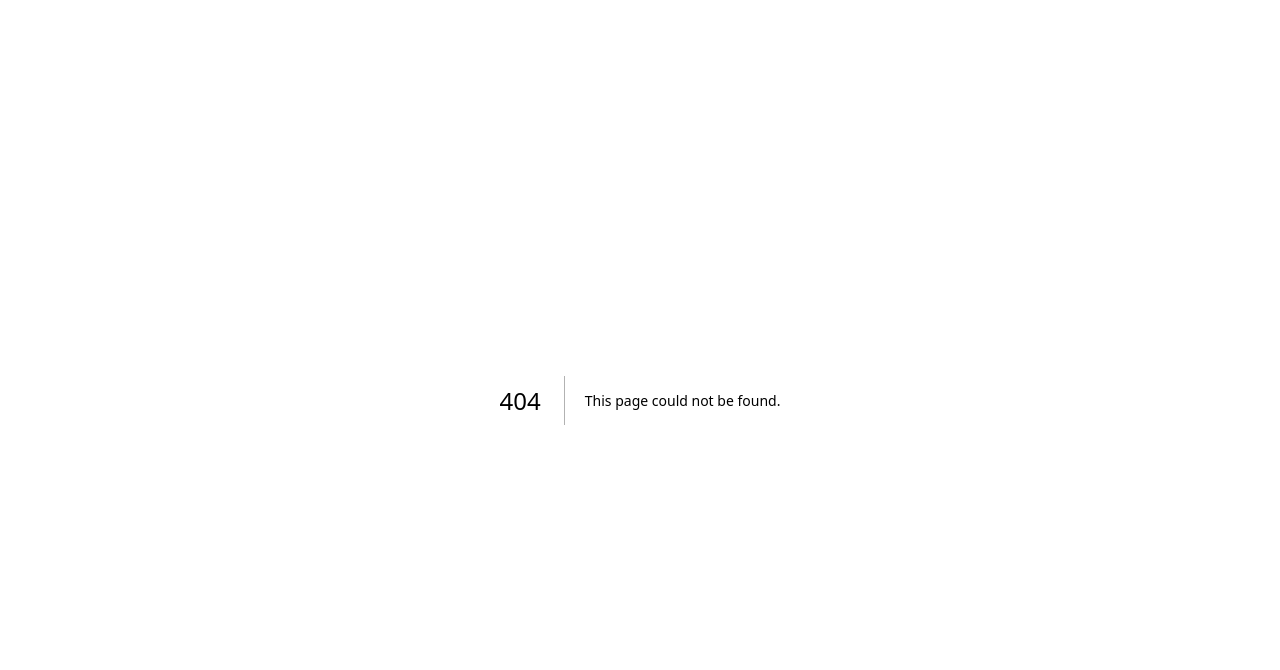
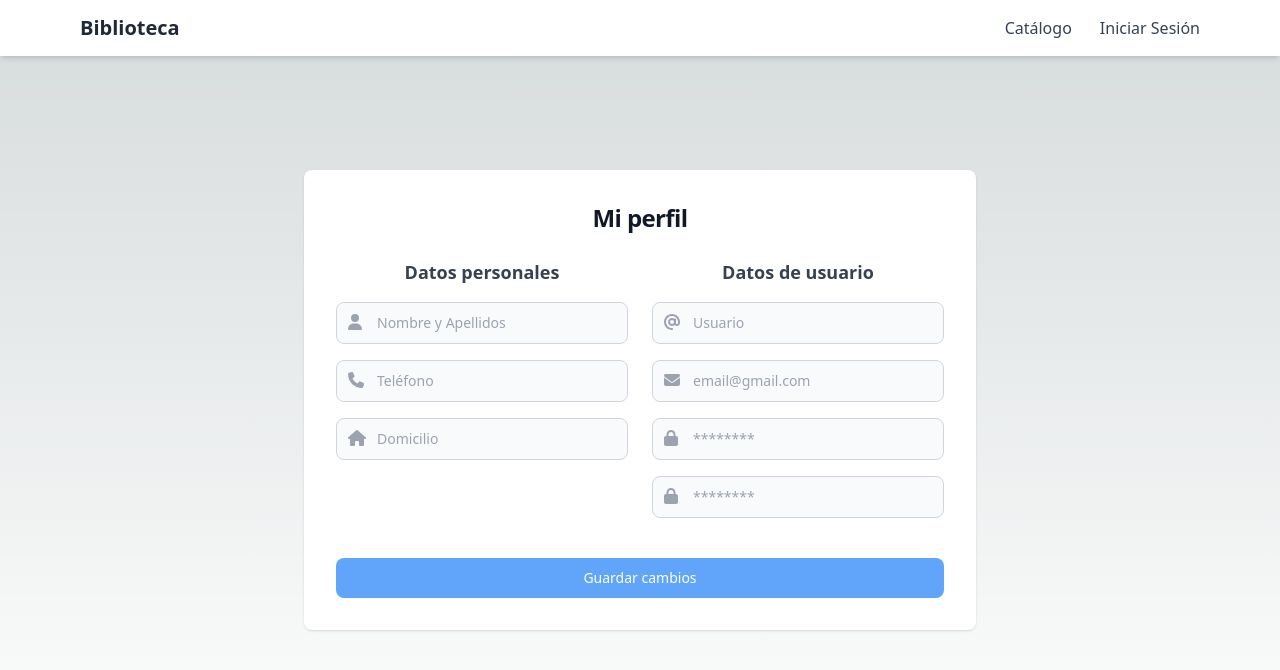
Before and after one commit to MiguelLabrada/biblio_next, a Next.js app: page /miperfil in a window 1280 px wide. Before the commit this address had no page. Shown: the top 670 px of the page. Built offline with nearby package versions, Linux system fonts and the light colour scheme; no server answers.

Commit message:
feat: my profile

```diff
--- a/app/header.js
+++ b/app/header.js
@@ -21,12 +21,17 @@ export default function Header() {
           <Link href="/" className="text-gray-700 relative after:block after:absolute after:h-[3px] after:bg-black after:w-full after:scale-x-0 after:hover:scale-x-100 after:duration-300">Catálogo</Link>
           {authData.isAuthenticated ? (
             <div className="flex items-center space-x-7">
-              {(authData.role == 6 || authData.role == 4) && <Link href="/misprestamos" className="text-gray-700 relative after:block after:absolute after:h-[3px] after:bg-black after:w-full after:scale-x-0 after:hover:scale-x-100 after:duration-300">Mis préstamos</Link>}
+              {(authData.role == 6 || authData.role == 4) &&
+                <>
+                  <Link href="/misprestamos" className="text-gray-700 relative after:block after:absolute after:h-[3px] after:bg-black after:w-full after:scale-x-0 after:hover:scale-x-100 after:duration-300">Mis préstamos</Link>
+                  <Link href="/miperfil" className="text-gray-700 relative after:block after:absolute after:h-[3px] after:bg-black after:w-full after:scale-x-0 after:hover:scale-x-100 after:duration-300">Mi perfil</Link>
+                </>}
               {authData.role == 5 && <Link href="/misolicitud" className="text-gray-700 relative after:block after:absolute after:h-[3px] after:bg-black after:w-full after:scale-x-0 after:hover:scale-x-100 after:duration-300">Mi solicitud</Link>}
               {authData.role == 3 &&
                 <>
                   <Link href="/solicitudes" className="text-gray-700 relative after:block after:absolute after:h-[3px] after:bg-black after:w-full after:scale-x-0 after:hover:scale-x-100 after:duration-300">Solicitudes</Link>
                   <Link href="/prestamos" className="text-gray-700 relative after:block after:absolute after:h-[3px] after:bg-black after:w-full after:scale-x-0 after:hover:scale-x-100 after:duration-300">Préstamos</Link>
+                  <Link href="/miperfil" className="text-gray-700 relative after:block after:absolute after:h-[3px] after:bg-black after:w-full after:scale-x-0 after:hover:scale-x-100 after:duration-300">Mi perfil</Link>
                 </>}
               <button onClick={handleLogout} className="text-gray-700 relative after:block after:absolute after:h-[3px] after:bg-black after:w-full after:scale-x-0 after:hover:scale-x-100 after:duration-300">Cerrar Sesión</button>
             </div>
--- /dev/null
+++ b/app/miperfil/page.js
@@ -0,0 +1,196 @@
+"use client";
+import { useEffect, useState } from 'react';
+import { useAuth } from '@/app/contextos/AuthContext';
+import { useRouter } from "next/navigation";
+import Header from '../header';
+import FormError from '../alerts/form-error';
+import { FontAwesomeIcon } from '@fortawesome/react-fontawesome';
+import { faUser, faIdCard, faPhone, faHome, faAt, faEnvelope, faLock } from '@fortawesome/free-solid-svg-icons';
+
+
+export default function MiPerfil() {
+    const [fullName, setFullName] = useState('');
+    const [phone, setPhone] = useState('');
+    const [address, setAddress] = useState('');
+    const [username, setUsername] = useState('');
+    const [email, setEmail] = useState('');
+    const [password, setPassword] = useState('');
+    const [confirmPassword, setConfirmPassword] = useState('');
+    const [error, showError] = useState(false);
+    const [messageError, setMessageError] = useState('');
+    const router = useRouter();
+    const { authData } = useAuth();
+
+    useEffect(() => {
+        fetchUserData();
+    }, []);
+
+    const fetchUserData = async () => {
+        const jwt = authData.jwt;
+        try {
+            const response = await fetch('http://localhost:1337/api/users/me?populate=*', {
+                headers: {
+                    'Authorization': `Bearer ${jwt}`
+                }
+            });
+
+            const data = await response.json();
+
+            if (!response.ok) {
+                throw new Error(data.error.message);
+            }
+
+            setFullName(data.nombre);
+            setPhone(data.telefono);
+            setAddress(data.domicilio);
+            setUsername(data.username);
+            setEmail(data.email);
+        } catch (error) {
+            console.error('Error fetching user data:', error);
+        }
+    };
+
+    const handleSubmit = async (e) => {
+        e.preventDefault();
+
+        if (password && password !== confirmPassword) {
+            handleShowPopup('Las contraseñas no coinciden');
+            return;
+        }
+
+        try {
+            const jwt = authData.jwt;
+            const id = authData.id;
+
+            const userData = {
+                username: username,
+                email: email,
+                nombre: fullName,
+                telefono: phone,
+                domicilio: address
+            };
+
+            if (password && password === confirmPassword) {
+                userData.password = password;
+            }
+
+            const res = await fetch(`http://localhost:1337/api/users/${id}`, {
+                method: 'PUT',
+                headers: {
+                    'Authorization': `Bearer ${jwt}`,
+                    'Content-Type': 'application/json',
+                },
+                body: JSON.stringify(userData),
+            });
+
+            const data = await res.json();
+
+            if (!res.ok) {
+                throw new Error(data.error.message);
+            }
+
+            router.push('/');
+        } catch (error) {
+            handleShowPopup(error.message);
+        }
+    };
+
+    const handleShowPopup = (message) => {
+      setMessageError(message);
+      showError(true);
+    };
+
+    const handleClosePopup = () => {
+      showError(false);
+    };
+
+    return (
+        <section>
+          <Header/>
+          <div className="flex flex-col items-center justify-center px-6 py-8 mx-auto md:h-screen lg:py-0">
+            <div className="w-full bg-white rounded-lg shadow md:mt-0 sm:max-w-2xl xl:p-0">
+              <div className="p-6 space-y-4 md:space-y-6 sm:p-8">
+                {error && <FormError mensaje={messageError} onClose={handleClosePopup} />}
+                <h1 className="text-xl font-bold leading-tight tracking-tight text-gray-900 md:text-2xl text-center">
+                  Mi perfil
+                </h1>
+                <form className="space-y-4 md:space-y-6" onSubmit={handleSubmit}>
+                  <div className="grid grid-cols-1 md:grid-cols-2 gap-6">
+                    <div className="flex flex-col items-center">
+                      <h2 className="text-lg font-semibold text-gray-700 mb-4 text-center">Datos personales</h2>
+                      <div className="relative w-full mb-4">
+                        <FontAwesomeIcon icon={faUser} className="absolute left-3 top-3 text-gray-400" />
+                        <input type="text" name="fullName" id="fullName"
+                          className="bg-gray-50 border border-gray-300 text-gray-900 sm:text-sm rounded-lg focus:ring-primary-600 focus:border-primary-600 block w-full pl-10 p-2.5"
+                          placeholder="Nombre y Apellidos"
+                          required
+                          value={fullName}
+                          onChange={(e) => setFullName(e.target.value)}/>
+                      </div>
+                      <div className="relative w-full mb-4">
+                        <FontAwesomeIcon icon={faPhone} className="absolute left-3 top-3 text-gray-400" />
+                        <input type="tel" name="phone" id="phone"
+                          className="bg-gray-50 border border-gray-300 text-gray-900 sm:text-sm rounded-lg focus:ring-primary-600 focus:border-primary-600 block w-full pl-10 p-2.5"
+                          placeholder="Teléfono"
+                          required
+                          value={phone}
+                          onChange={(e) => setPhone(e.target.value)}/>
+                      </div>
+                      <div className="relative w-full mb-4">
+                        <FontAwesomeIcon icon={faHome} className="absolute left-3 top-3 text-gray-400" />
+                        <input type="text" name="address" id="address"
+                          className="bg-gray-50 border border-gray-300 text-gray-900 sm:text-sm rounded-lg focus:ring-primary-600 focus:border-primary-600 block w-full pl-10 p-2.5"
+                          placeholder="Domicilio"
+                          required
+                          value={address}
+                          onChange={(e) => setAddress(e.target.value)}/>
+                      </div>
+                    </div>
+                    <div className="flex flex-col items-center">
+                      <h2 className="text-lg font-semibold text-gray-700 mb-4 text-center">Datos de usuario</h2>
+                      <div className="relative w-full mb-4">
+                        <FontAwesomeIcon icon={faAt} className="absolute left-3 top-3 text-gray-400" />
+                        <input type="text" name="username" id="username"
+                          className="bg-gray-50 border border-gray-300 text-gray-900 sm:text-sm rounded-lg focus:ring-primary-600 focus:border-primary-600 block w-full pl-10 p-2.5"
+                          placeholder="Usuario"
+                          required
+                          value={username}
+                          onChange={(e) => setUsername(e.target.value)}/>
+                      </div>
+                      <div className="relative w-full mb-4">
+                        <FontAwesomeIcon icon={faEnvelope} className="absolute left-3 top-3 text-gray-400" />
+                        <input type="email" name="email" id="email"
+                          className="bg-gray-50 border border-gray-300 text-gray-900 sm:text-sm rounded-lg focus:ring-primary-600 focus:border-primary-600 block w-full pl-10 p-2.5"
+                          placeholder="email@gmail.com"
+                          required
+                          value={email}
+                          onChange={(e) => setEmail(e.target.value)}/>
+                      </div>
+                      <div className="relative w-full mb-4">
+                        <FontAwesomeIcon icon={faLock} className="absolute left-3 top-3 text-gray-400" />
+                        <input type="password" name="password" id="password"
+                          data-testid={'password'}
+                          placeholder="********"
+                          className="bg-gray-50 border border-gray-300 text-gray-900 sm:text-sm rounded-lg focus:ring-primary-600 focus:border-primary-600 block w-full pl-10 p-2.5"
+                          value={password}
+                          onChange={(e) => setPassword(e.target.value)}/>
+                      </div>
+                      <div className="relative w-full mb-4">
+                        <FontAwesomeIcon icon={faLock} className="absolute left-3 top-3 text-gray-400" />
+                        <input type="password" name="confirmPassword" id="confirmPassword"
+                          data-testid={'passwordConfirmation'}
+                          placeholder="********"
+                          className="bg-gray-50 border border-gray-300 text-gray-900 sm:text-sm rounded-lg focus:ring-primary-600 focus:border-primary-600 block w-full pl-10 p-2.5"
+                          value={confirmPassword}
+                          onChange={(e) => setConfirmPassword(e.target.value)}/>
+                      </div>
+                    </div>
+                  </div>
+                  <button type="submit" className="w-full text-white bg-blue-400 hover:bg-blue-600 focus:ring-4 font-medium rounded-lg text-sm px-5 py-2.5 text-center">Guardar cambios</button>
+                </form>
+              </div>
+            </div>
+          </div>
+        </section>
+    );
+}
```
